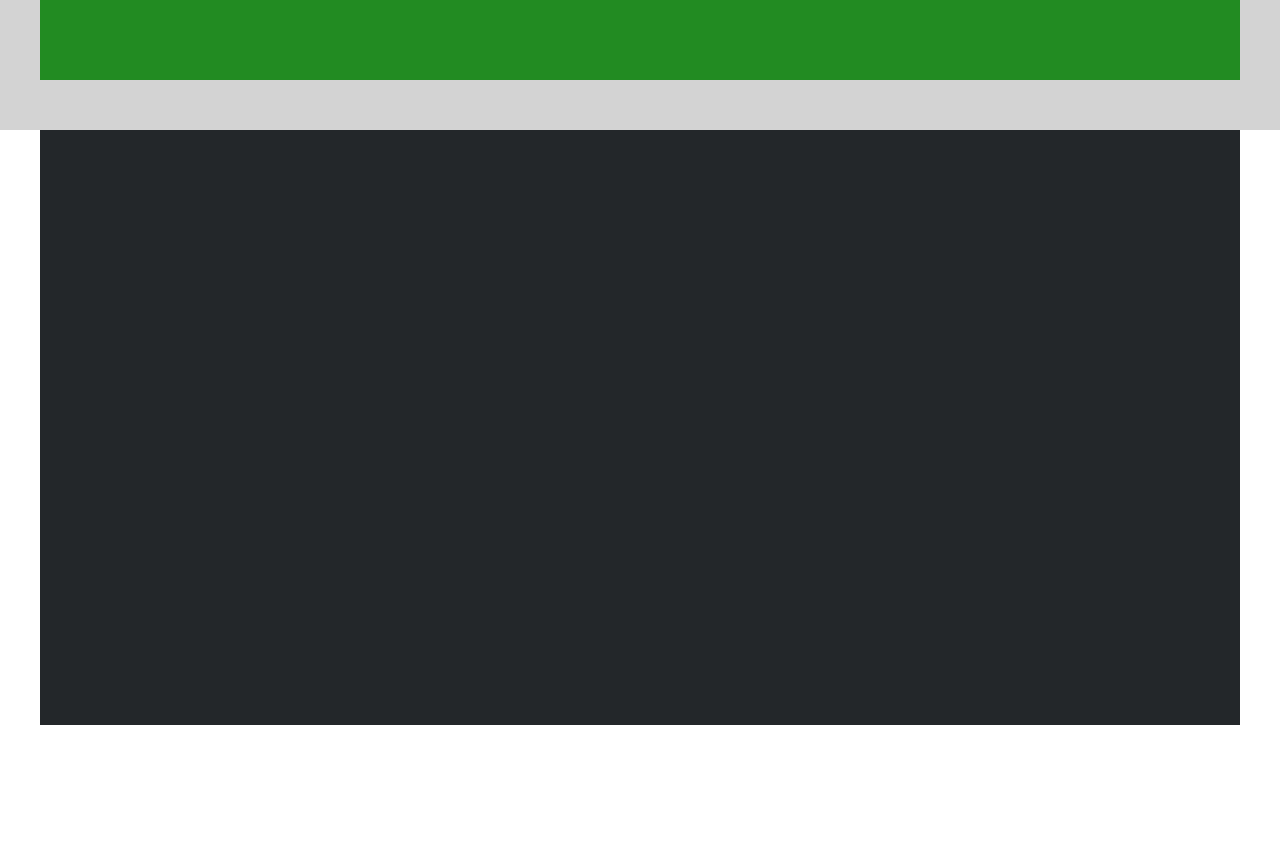
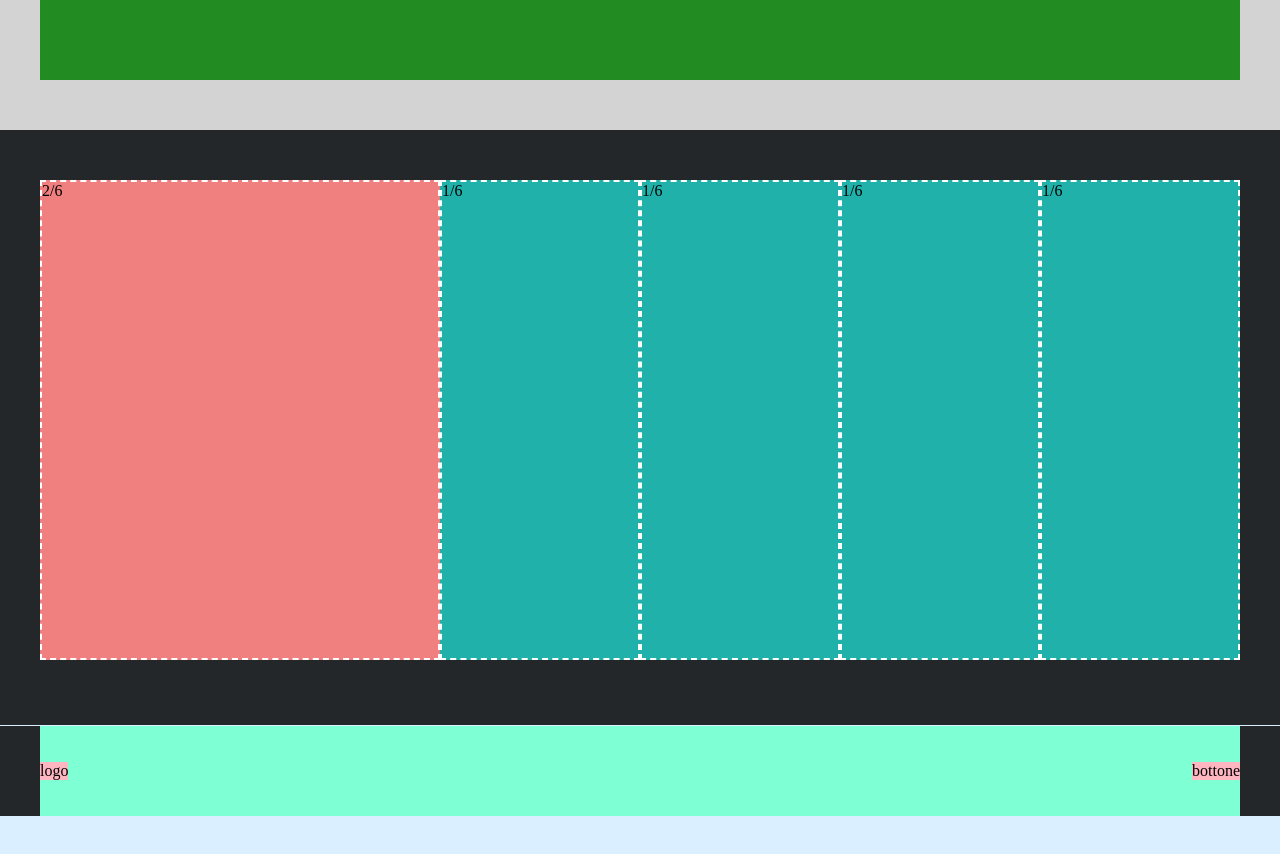
Before and after one commit to Lucaponz91/htmlcss-discord, a plain HTML site: page index.html in a window 1280 px wide. Shown: the part 3200-4054 px from the top of the page. Drawn offline with Linux system fonts and the light colour scheme.

Commit message:
tratteggi mancanti

```diff
--- a/css/app.css
+++ b/css/app.css
@@ -97,13 +97,61 @@ header {
 }
 
 footer {
+    max-width: ;
     height: 730px;
+    background-color: #daefff;
 
 }
 
 .container-footer1 {
+
     background-color: #23272A;
-    max-width: 1200px;
+    max-width: 1900px;
     height: 595px;
     margin: auto;
 }
+
+.col-container {
+    display: flex;
+    max-width: 1200px;
+    height: 530px;
+    margin: auto;
+    padding-top: 50px;
+}
+
+.col1 {
+    background-color: #F08080;
+    width: calc( 1200px / 6 * 2);
+    border: white dashed 2px;
+}
+
+.colsmall {
+    width: calc( 1200px / 6 );
+    background-color: #20B2AA;
+    border: white dashed 2px;
+}
+
+.container-footer2 {
+    background-color: #23272A;
+    max-width: 1900px;
+    height: 90px;
+    margin-top: 1px;
+}
+
+.footerflex {
+    display: flex;
+    justify-content: space-between;
+    background-color: #7FFFD4;
+    max-width: 1200px;
+    height: 90px;
+    margin: auto;
+    align-items: center;
+}
+
+.footer-logo {
+    background-color: #FFB6C1;
+}
+
+.footer-button {
+    background-color: #FFB6C1;
+}
--- a/index.html
+++ b/index.html
@@ -68,12 +68,26 @@
     <footer class="footer">
         <div class="section-footer1">
             <div class="container-footer1">
+                <div class="col-container">
+                    <div class="col1 foot">2/6</div>
+                    <div class="colsmall">1/6</div>
+                    <div class="colsmall">1/6</div>
+                    <div class="colsmall">1/6</div>
+                    <div class="colsmall">1/6</div>
+
+                </div>
+
 
             </div>
         </div>
 
         <div class="section-footer2">
             <div class="container-footer2">
+                <div class="footerflex">
+                    <div class="footer-logo">logo</div>
+                    <div class="footer-button">bottone</div>
+
+                </div>
 
             </div>
         </div>
```
